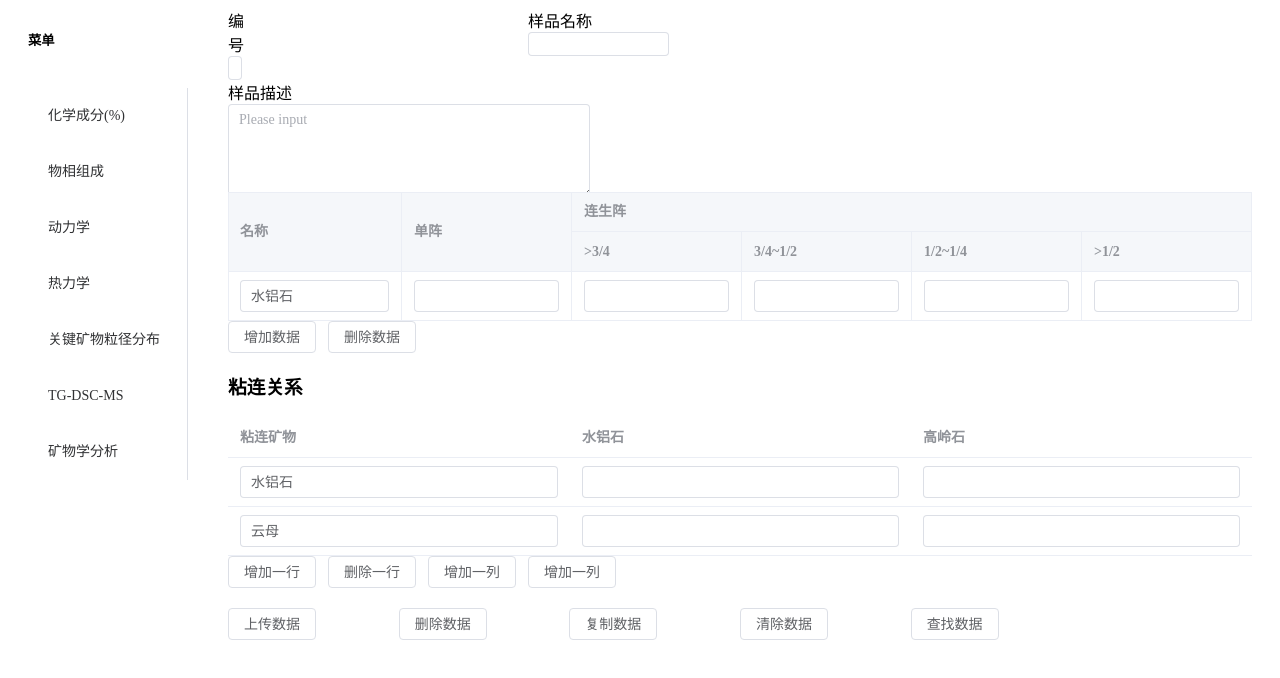
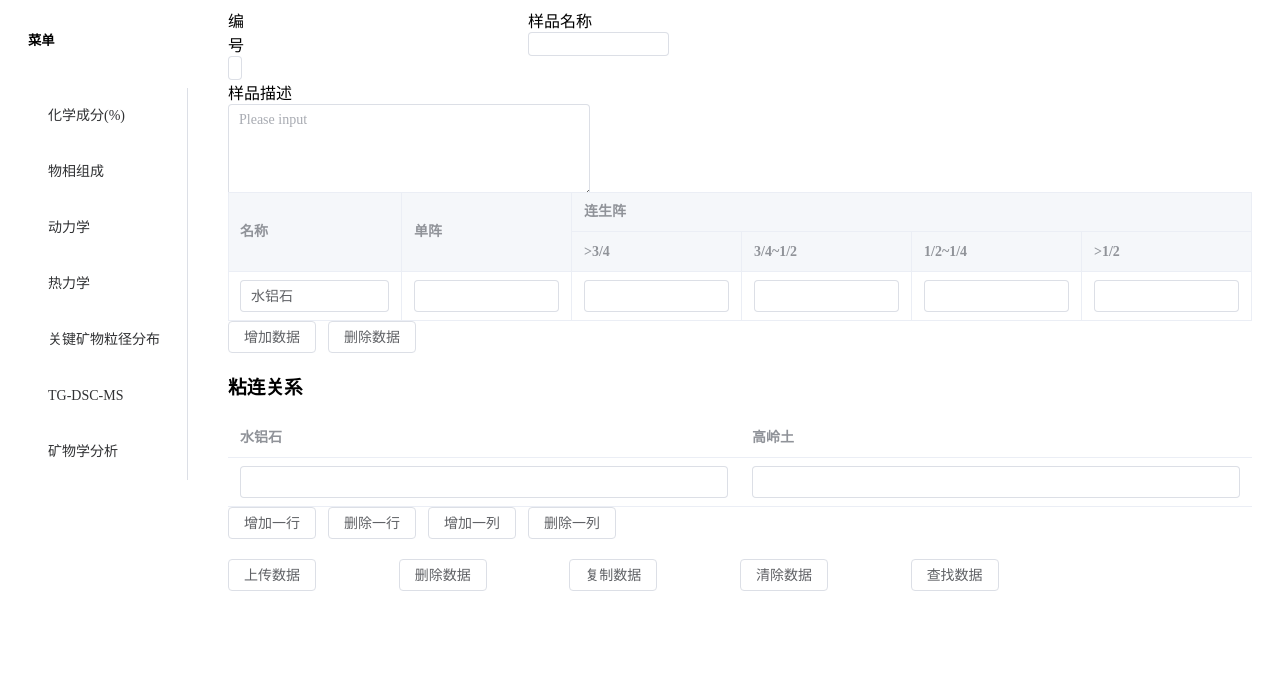
Before and after one commit to chenjiefeng2001/Electron_Vue_APP-Public, a Vue app: page /#/SubComp8 in a window 1280 px wide. Shown: the top 678 px of the page. Built offline with nearby package versions, Linux system fonts and the light colour scheme.

Commit message:
modeidied the table8 and main comp to bind the data

```diff
--- a/src/App.vue
+++ b/src/App.vue
@@ -140,16 +140,9 @@ export default {
         value4: ref(),
       },
     ]);
-    const subComponentData8_2 = reactive([
-      {
-        ore_type: ref("水铝石"),
-      },
-      {
-        ore_type: ref("云母"),
-        sumData: ref(),
-        kaolinite: ref(),
-      },
-    ]);
+    const subComponentData8_2 = ref([{}]);
+    const index_8_2 = ref(0); // 设置 index_8_2 的初始值为 0
+    const table_columns = ref(["水铝石", "高岭土"]);
 
     // Provide the data to be used by child components
     const id = ref();
@@ -187,6 +180,8 @@ export default {
     //
     provide("subComponentData8", subComponentData8);
     provide("subComponentData8_2", subComponentData8_2);
+    provide("index_8_2", index_8_2);
+    provide("table_columns", table_columns);
     const activePathList = [
       {
         index: "1",
--- a/src/components/SubComp/SubComp8.vue
+++ b/src/components/SubComp/SubComp8.vue
@@ -38,53 +38,42 @@
   <el-button @click="deleteTableCol">删除数据</el-button>
   <h1>粘连关系</h1>
   <el-table :data="ana_data2">
-    <el-table-column prop="ore_type" label="粘连矿物">
+    <el-table-column
+      v-for="(column, index) in table_columns"
+      :key="index"
+      :label="column"
+    >
       <template #default="scope">
-        <el-input v-model="scope.row.ore_type" :disabled="scope.row.isEdit" />
-      </template>
-    </el-table-column>
-    <el-table-column prop="sumData" label="水铝石">
-      <template #default="scope">
-        <el-input v-model="scope.row.sumData" :disabled="scope.row.isEdit" />
-      </template>
-    </el-table-column>
-
-    <el-table-column prop="kaolinite" label="高岭石">
-      <template #default="scope">
-        <el-input v-model="scope.row.sumData" :disabled="scope.row.isEdit" />
+        <el-input v-model.number="scope.row[column]"></el-input>
       </template>
     </el-table-column>
   </el-table>
   <el-button @click="addRow">增加一行</el-button>
   <el-button @click="deleteRow">删除一行</el-button>
   <el-button @click="addColumn">增加一列</el-button>
-  <el-button @click="deleteColumn">增加一列</el-button>
+  <el-button @click="deleteColumn">删除一列</el-button>
 </template>
 <script lang="ts">
-import { ref } from "vue";
+import { ref, inject } from "vue";
 export default {
   name: "Ana_Table",
   props: [],
   setup() {
-    let index = ref(0);
+    const index: any = inject("index_8_2", ref(0));
     const tableList = ref([{}]);
-    let ana_data = ref([
-      {
-        name: "水铝石",
-      },
-    ]);
-    let ana_data2 = ref([
-      {
-        ore_type: "水铝石",
-      },
-      {
-        ore_type: "云母",
-      },
-    ]);
+    const ana_data: any = inject("subComponentData8");
+    const ana_data2: any = inject("subComponentData8_2", ref([{}]));
+    const table_columns: any = inject("table_columns");
+    // const ana_data2: any = inject("subComponentData8_2");
     const addTableCol = () => {
       // 添加一行空数据
       ana_data.value.push({
         name: "",
+        single: "",
+        value1: "",
+        value2: "",
+        value3: "",
+        value4: "",
       });
     };
     const deleteTableCol = () => {
@@ -94,24 +83,40 @@ export default {
       }
     };
     const addColumn = () => {
+      const newColumnName = `矿石${index.value}`; // Modify 'new_prop' and 'New Column' as per your requirement
       index.value += 1;
-      tableList.value.push({
-        prop: 0,
+      table_columns.value.push(newColumnName);
+      ana_data2.value.forEach((row: any) => {
+        row[newColumnName] = 0;
       });
     };
     const deleteColumn = (indices: number) => {
-      tableList.value.splice(indices, 1);
-      if (index.value < 1) index.value = 1;
-      else index.value -= 1;
+      if (table_columns.value.length > 1) {
+        // 删除最后两列
+        table_columns.value.pop();
+
+        // 删除表格数据中每一行的对应属性
+        ana_data2.value.forEach((row: any) => {
+          const lastColumnIndex = table_columns.value.length - 1;
+          const lastColumnProp = table_columns.value[lastColumnIndex];
+          delete row[lastColumnProp];
+        });
+      }
     };
     const addRow = () => {
-      ana_data2.value.push({
-        ore_type: "",
+      // 创建新的空数据行
+      const newRow: any = {};
+
+      // 为新行的每一列添加默认值（在此示例中均为0）
+      table_columns.value.forEach((column: any) => {
+        newRow[column] = 0;
       });
+
+      // 将新行添加到表格数据中
+      ana_data2.value.push(newRow);
     };
     const deleteRow = (index: number) => {
       ana_data2.value.splice(index, 1);
-      index -= 1;
     };
     return {
       ana_data,
@@ -123,6 +128,7 @@ export default {
       deleteColumn,
       addRow,
       deleteRow,
+      table_columns,
     };
   },
 };
```
